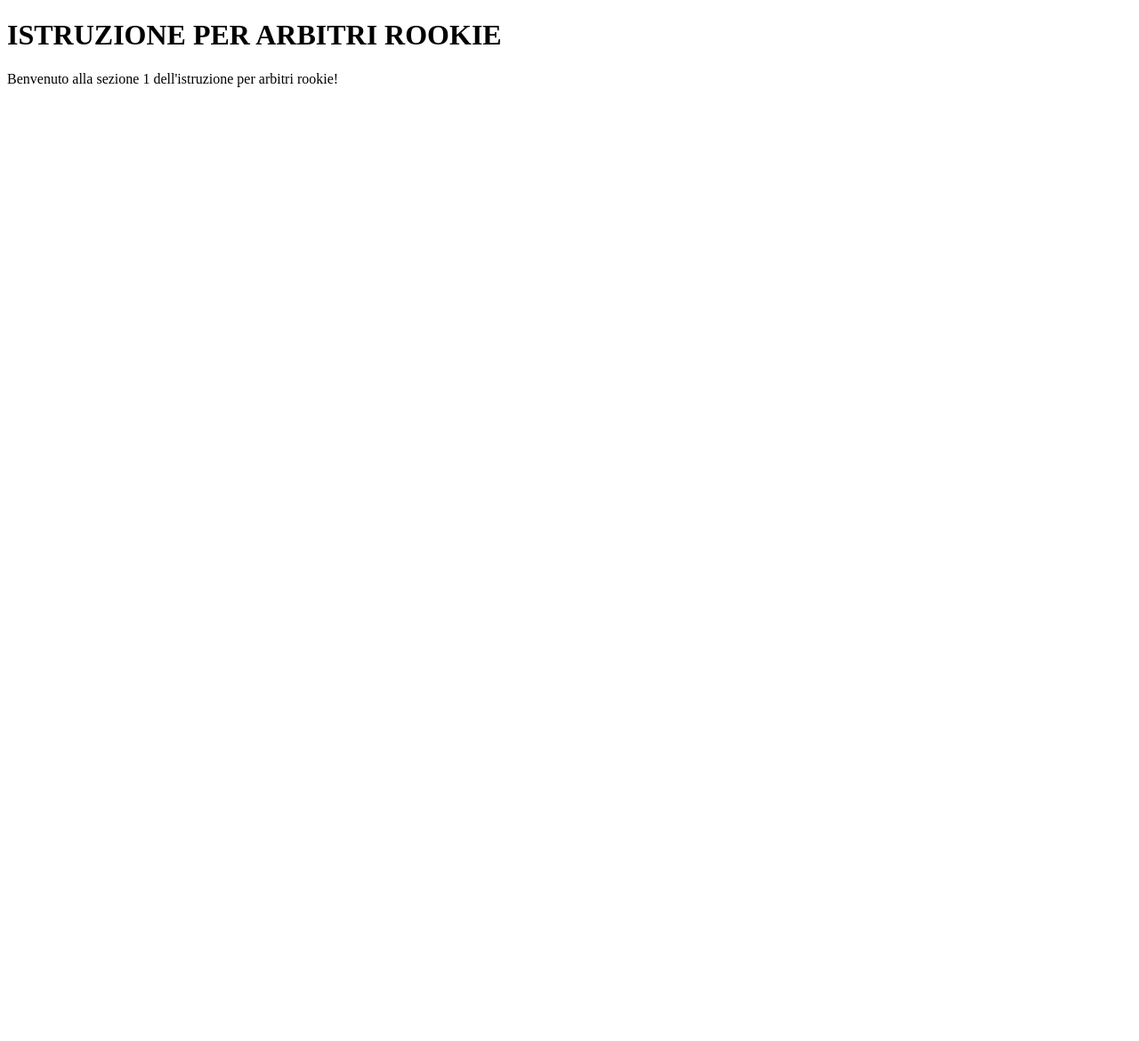
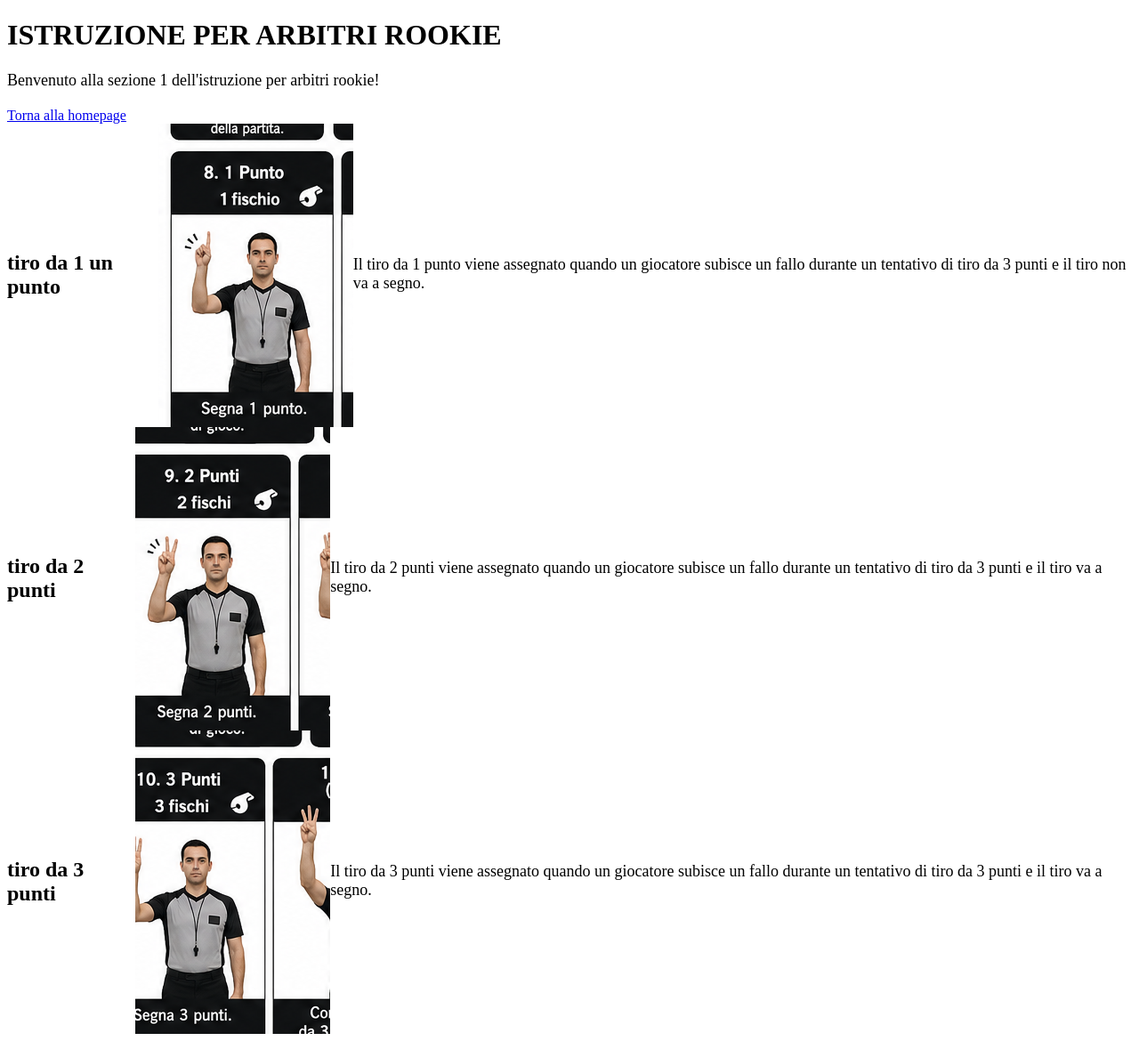
Before and after one commit to FORnit3oGPLAYer/progetto_finale, a Flask app: page /sezione1 in a window 1280 px wide. Shown: the whole page at 89% size. Before the commit the page ends 98 px from the top, so only its background shows below. Run offline with Flask 3, Linux system fonts and the light colour scheme.

Commit message:
titolo, immagine e descrizione in pg. istruzione

```diff
--- a/static/css/first.css
+++ b/static/css/first.css
@@ -0,0 +1,9 @@
+.container_istruzioni {
+    display: flex;
+    align-items: center;
+}
+
+p {
+    font-size: 18px;
+    margin-bottom: 20px;
+}
--- a/templates/first.html
+++ b/templates/first.html
@@ -7,5 +7,21 @@
     <body>
         <h1>ISTRUZIONE PER ARBITRI ROOKIE</h1>
         <p>Benvenuto alla sezione 1 dell'istruzione per arbitri rookie!</p>
+        <a href="{{ url_for('home_page') }}">Torna alla homepage</a>
+        <div class="container_istruzioni">
+            <h2>tiro da 1 un punto</h2>
+            <img src="{{ url_for('static', filename='img/1_Punto.png') }}" alt="Tiro da 1 punto">
+            <p>Il tiro da 1 punto viene assegnato quando un giocatore subisce un fallo durante un tentativo di tiro da 3 punti e il tiro non va a segno.    </p>
+        </div>
+        <div  class="container_istruzioni">
+            <h2>tiro da 2 punti</h2>
+            <img src="{{ url_for('static', filename='img/2_Punti.png') }}" alt="Tiro da 2 punti">
+            <p>Il tiro da 2 punti viene assegnato quando un giocatore subisce un fallo durante un tentativo di tiro da 3 punti e il tiro va a segno.    </p>
+        </div>
+        <div  class="container_istruzioni">
+            <h2>tiro da 3 punti</h2>
+            <img src="{{ url_for('static', filename='img/3_Punti.png') }}" alt="Tiro da 3 punti">
+            <p>Il tiro da 3 punti viene assegnato quando un giocatore subisce un fallo durante un tentativo di tiro da 3 punti e il tiro va a segno.    </p>
+        </div>
     </body>
 </html>
--- a/templates/second.html
+++ b/templates/second.html
@@ -7,5 +7,6 @@
     <body>
         <h1>ISTRUZIONE PER ARBITRI ROOKIE</h1>
         <p>Benvenuto alla sezione 2 dell'istruzione per arbitri rookie!</p>
+        <a href="{{ url_for('home_page') }}">Torna alla homepage</a>
     </body>
 </html>
```
